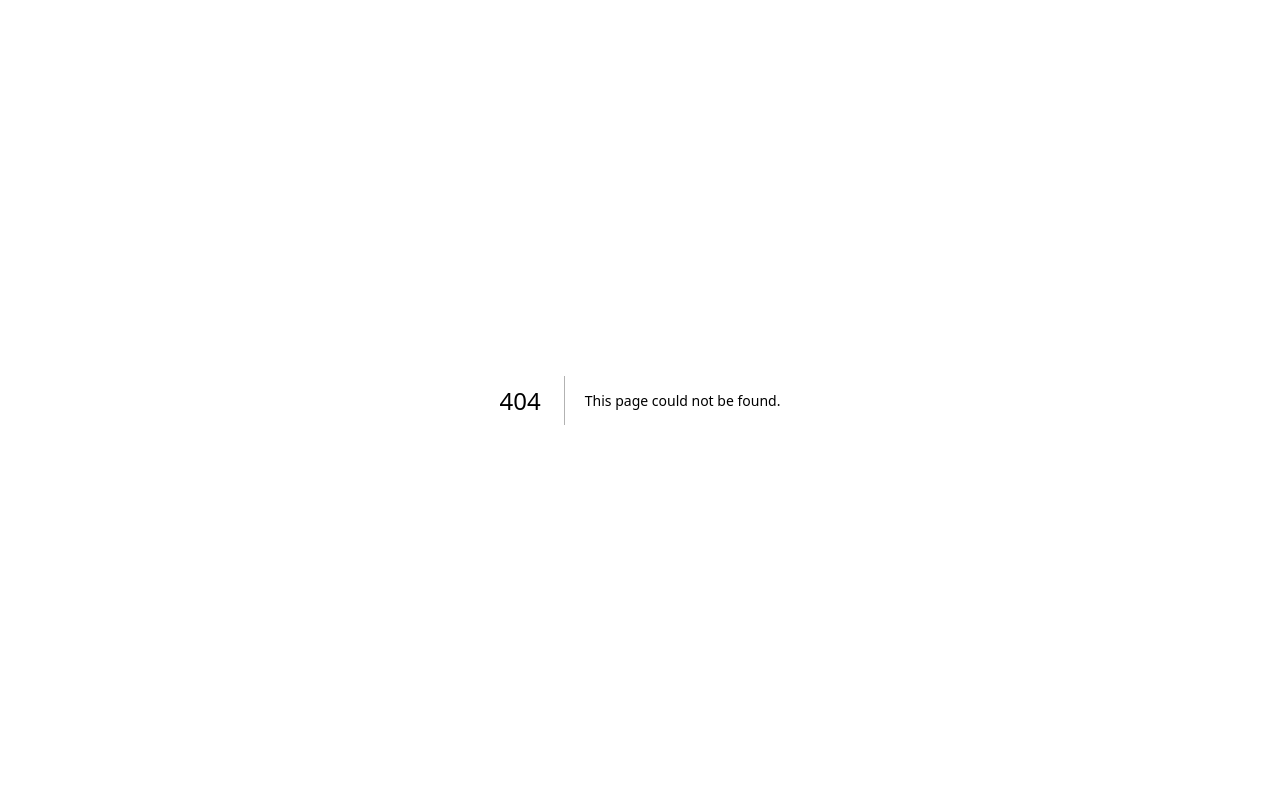
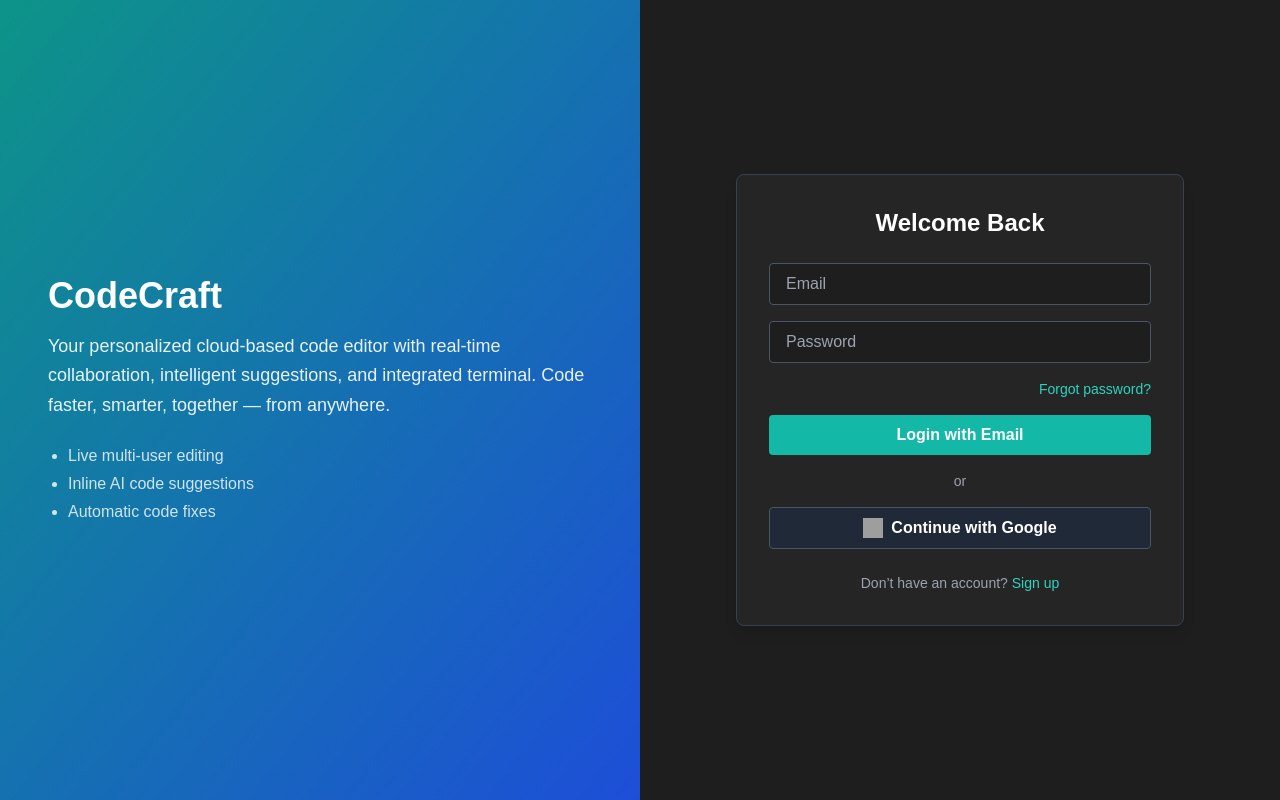
Before and after one commit to anwitac246/code-editor, a Next.js app: page /login in a window 1280 px wide. Before the commit this address had no page. Built offline with nearby package versions, Linux system fonts and the light colour scheme; grey boxes are pictures that could not be loaded.

Commit message:
added user authorization

```diff
--- a/package.json
+++ b/package.json
@@ -14,14 +14,18 @@
     "@primer/octicons-react": "^19.15.1",
     "axios": "^1.7.9",
     "dotenv": "^16.4.7",
+    "firebase": "^11.8.1",
     "idb": "^8.0.2",
     "lucide-react": "^0.511.0",
     "monaco-editor": "^0.52.2",
     "monaco-languageclient": "^9.4.0",
     "monaco-themes": "^0.4.4",
+    "mongodb": "^6.16.0",
+    "mongoose": "^8.15.0",
     "next": "^15.1.2",
     "react": "^18.3.1",
     "react-dom": "^18.3.1",
+    "react-firebase-hooks": "^5.1.1",
     "react-icons": "^5.5.0",
     "react-select": "^5.9.0",
     "vscode-languageclient": "^9.0.1",
--- /dev/null
+++ b/src/app/login/page.js
@@ -0,0 +1,170 @@
+'use client';
+import { useState } from 'react';
+import {
+  signInWithEmailAndPassword,
+  createUserWithEmailAndPassword,
+  sendPasswordResetEmail,
+  signInWithPopup,
+  fetchSignInMethodsForEmail
+} from 'firebase/auth';
+import { auth, googleProvider } from '@/lib/firebase-config';
+import { useRouter } from 'next/navigation';
+
+export default function LoginPage() {
+  const [isLogin, setIsLogin] = useState(true);
+  const [email, setEmail] = useState('');
+  const [password, setPassword] = useState('');
+  const [error, setError] = useState('');
+  const router = useRouter();
+
+  const handleSubmit = async (e) => {
+    e.preventDefault();
+    setError('');
+
+    try {
+      if (isLogin) {
+        await signInWithEmailAndPassword(auth, email, password);
+      } else {
+        const methods = await fetchSignInMethodsForEmail(auth, email);
+        if (methods.length > 0) {
+          throw new Error('An account with this email already exists.');
+        }
+        await createUserWithEmailAndPassword(auth, email, password);
+      }
+      router.push('/');
+    } catch (err) {
+      setError(err.message);
+    }
+  };
+
+  const handleGoogleLogin = async () => {
+    setError('');
+    try {
+      await signInWithPopup(auth, googleProvider);
+      router.push('/');
+    } catch (err) {
+      setError(err.message);
+    }
+  };
+
+  const handleForgotPassword = async () => {
+    if (!email) {
+      setError('Please enter your email to reset password.');
+      return;
+    }
+    try {
+      await sendPasswordResetEmail(auth, email);
+      setError('Password reset link sent to your email.');
+    } catch (err) {
+      setError(err.message);
+    }
+  };
+
+  return (
+    <div className="flex min-h-screen text-white">
+
+      <div className="w-1/2 bg-gradient-to-br from-teal-600 to-blue-700 p-12 flex flex-col justify-center">
+        <h1 className="text-4xl font-bold mb-4">CodeCraft</h1>
+        <p className="text-lg leading-relaxed text-white/90">
+          Your personalized cloud-based code editor with real-time collaboration,
+          intelligent suggestions, and integrated terminal. Code faster, smarter,
+          together — from anywhere.
+        </p>
+        <ul className="mt-6 list-disc pl-5 text-white/80 space-y-1">
+          <li>Live multi-user editing</li>
+          <li>Inline AI code suggestions</li>
+          <li>Automatic code fixes</li>
+        </ul>
+      </div>
+
+
+      <div className="w-1/2 bg-[#1e1e1e] flex items-center justify-center p-12">
+        <div className="w-full max-w-md bg-[#252526] rounded-lg shadow-lg p-8 border border-gray-700">
+          <h2 className="text-2xl font-bold mb-6 text-center">
+            {isLogin ? 'Welcome Back' : 'Create Your Account'}
+          </h2>
+
+          <form onSubmit={handleSubmit} className="space-y-4">
+            <input
+              type="email"
+              className="w-full px-4 py-2 rounded bg-[#1e1e1e] border border-gray-600 focus:outline-none focus:ring-2 focus:ring-teal-500 text-white placeholder-gray-400"
+              placeholder="Email"
+              value={email}
+              onChange={(e) => setEmail(e.target.value)}
+              required
+            />
+            <input
+              type="password"
+              className="w-full px-4 py-2 rounded bg-[#1e1e1e] border border-gray-600 focus:outline-none focus:ring-2 focus:ring-teal-500 text-white placeholder-gray-400"
+              placeholder="Password"
+              value={password}
+              onChange={(e) => setPassword(e.target.value)}
+              required
+            />
+
+            {isLogin && (
+              <div className="text-right text-sm text-teal-400 hover:underline cursor-pointer" onClick={handleForgotPassword}>
+                Forgot password?
+              </div>
+            )}
+
+            <button
+              type="submit"
+              className="w-full py-2 bg-teal-500 hover:bg-teal-600 text-white font-semibold rounded transition"
+            >
+              {isLogin ? 'Login with Email' : 'Create Account'}
+            </button>
+          </form>
+
+          <div className="my-4 text-center text-sm text-gray-400">or</div>
+
+          <button
+            onClick={handleGoogleLogin}
+            className="w-full flex items-center justify-center gap-2 py-2 bg-gray-800 hover:bg-gray-700 text-white border border-gray-600 font-semibold rounded transition"
+          >
+            <img
+              src="https://www.svgrepo.com/show/475656/google-color.svg"
+              alt="Google"
+              className="h-5 w-5"
+            />
+            Continue with Google
+          </button>
+
+          {error && (
+            <p className="mt-4 text-red-400 text-sm text-center">{error}</p>
+          )}
+
+          <div className="mt-6 text-center text-sm text-gray-400">
+            {isLogin ? (
+              <>
+                Don’t have an account?{' '}
+                <span
+                  className="text-teal-400 hover:underline cursor-pointer"
+                  onClick={() => {
+                    setIsLogin(false);
+                    setError('');
+                  }}
+                >
+                  Sign up
+                </span>
+              </>
+            ) : (
+              <>
+                Already have an account?{' '}
+                <span
+                  className="text-teal-400 hover:underline cursor-pointer"
+                  onClick={() => {
+                    setIsLogin(true);
+                    setError('');
+                  }}
+                >
+                  Login
+                </span>
+              </>
+            )}
+          </div>
+        </div>
+      </div>
+    </div>
+  );
+}
--- a/src/app/page.js
+++ b/src/app/page.js
@@ -1,25 +1,59 @@
 'use client';
-import React, { useState } from "react";
-import CodeEditorWindow from "@/components/code_window";
+import React, { useState, useEffect } from 'react';
+import { useRouter } from 'next/navigation';
+import { onAuthStateChanged, signOut } from 'firebase/auth';
+import { auth } from '@/lib/firebase-config';
+import CodeEditorWindow from '@/components/code_window';
 
 export default function Home() {
-  const [code, setCode] = useState("// Start typing your code here...");
-  const [theme, setTheme] = useState("vs-dark");
+  const [code, setCode] = useState('// Start typing your code here...');
+  const [theme, setTheme] = useState('vs-dark');
+  const [user, setUser] = useState(null);
+  const router = useRouter();
 
   const handleCodeChange = (type, newCode) => {
-    if (type === "code") {
+    if (type === 'code') {
       setCode(newCode);
     }
   };
 
+  useEffect(() => {
+    const unsubscribe = onAuthStateChanged(auth, (user) => {
+      setUser(user);
+    });
+    return () => unsubscribe();
+  }, []);
+
+  const handleLogout = async () => {
+    await signOut(auth);
+    setUser(null);
+    router.push('/login');
+  };
+
+  const handleLoginRedirect = () => {
+    router.push('/login');
+  };
+
   return (
     <div className="flex flex-col h-screen bg-gradient-to-br from-gray-900 via-gray-800 to-gray-900">
-
-      <div className="px-6 py-4 bg-gray-900/80 backdrop-blur-sm border-b border-gray-700">
-        <h1 className="text-white text-3xl font-bold">Online Compiler</h1>
+      <div className="px-6 py-4 bg-gray-900/80 backdrop-blur-sm border-b border-gray-700 flex items-center justify-between">
+        <h1 className="text-white text-3xl font-bold">CodeCraft</h1>
+        {user ? (
+          <button
+            onClick={handleLogout}
+            className="text-white bg-teal-600 hover:bg-teal-700 px-4 py-2 rounded-md text-sm transition"
+          >
+            Logout
+          </button>
+        ) : (
+          <button
+            onClick={handleLoginRedirect}
+            className="text-white bg-teal-600 hover:bg-teal-700 px-4 py-2 rounded-md text-sm transition"
+          >
+            Login
+          </button>
+        )}
       </div>
-
-
 
       <CodeEditorWindow
         onChange={handleCodeChange}
@@ -27,9 +61,6 @@ export default function Home() {
         theme={theme}
         initialLanguage="cpp"
       />
-
-
-
     </div>
   );
 }
--- a/src/components/fileExplorer.js
+++ b/src/components/fileExplorer.js
@@ -98,7 +98,7 @@ function Explorer({
 
   return (
     <div className="flex flex-col bg-gray-900 text-gray-100 rounded-r-xl shadow-xl w-72 overflow-hidden">
-      {/* Header */}
+
       <div className="flex items-center justify-between px-4 py-3 bg-gradient-to-r from-gray-800 to-gray-900 border-b border-gray-700">
         <h3 className="text-xs font-bold uppercase tracking-wide text-gray-400">
           Explorer
@@ -121,7 +121,7 @@ function Explorer({
         </div>
       </div>
 
-      {/* File tree */}
+
       <div className="flex-1 overflow-y-auto bg-gray-900 p-2 custom-scrollbar">
         <FileTree
           fileTree={fileTree}
--- /dev/null
+++ b/src/lib/firebase-config.js
@@ -0,0 +1,19 @@
+import { initializeApp } from "firebase/app";
+
+import { getAuth,GoogleAuthProvider  } from "firebase/auth";
+const firebaseConfig = {
+  apiKey: "AIzaSyC-5oSb-nYyr0NhPN-jPioTK-R-T2Gpnwc",
+  authDomain: "braniacshub.firebaseapp.com",
+  projectId: "braniacshub",
+  storageBucket: "braniacshub.firebasestorage.app",
+  messagingSenderId: "732670028291",
+  appId: "1:732670028291:web:0840770a24c61bb4dd7c36",
+  measurementId: "G-5HBE89CH4G"
+};
+
+const app = initializeApp(firebaseConfig);
+
+const auth = getAuth(app);
+const googleProvider = new GoogleAuthProvider();
+
+export { auth, googleProvider };
```
Also changed, not shown: 1 other file (tests, documents, lock files or other folders). Lines whose indentation alone changed are shown as unchanged.
